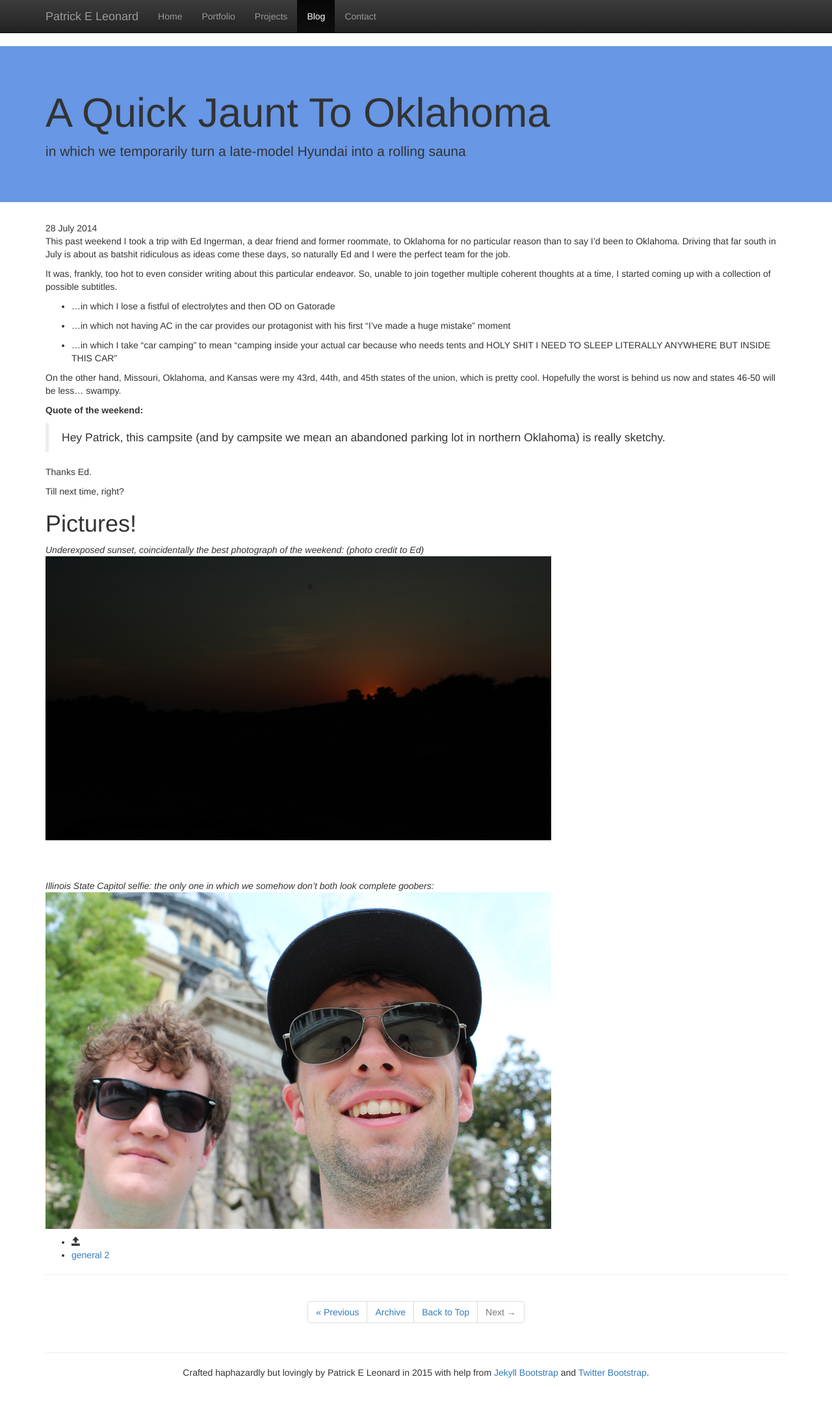
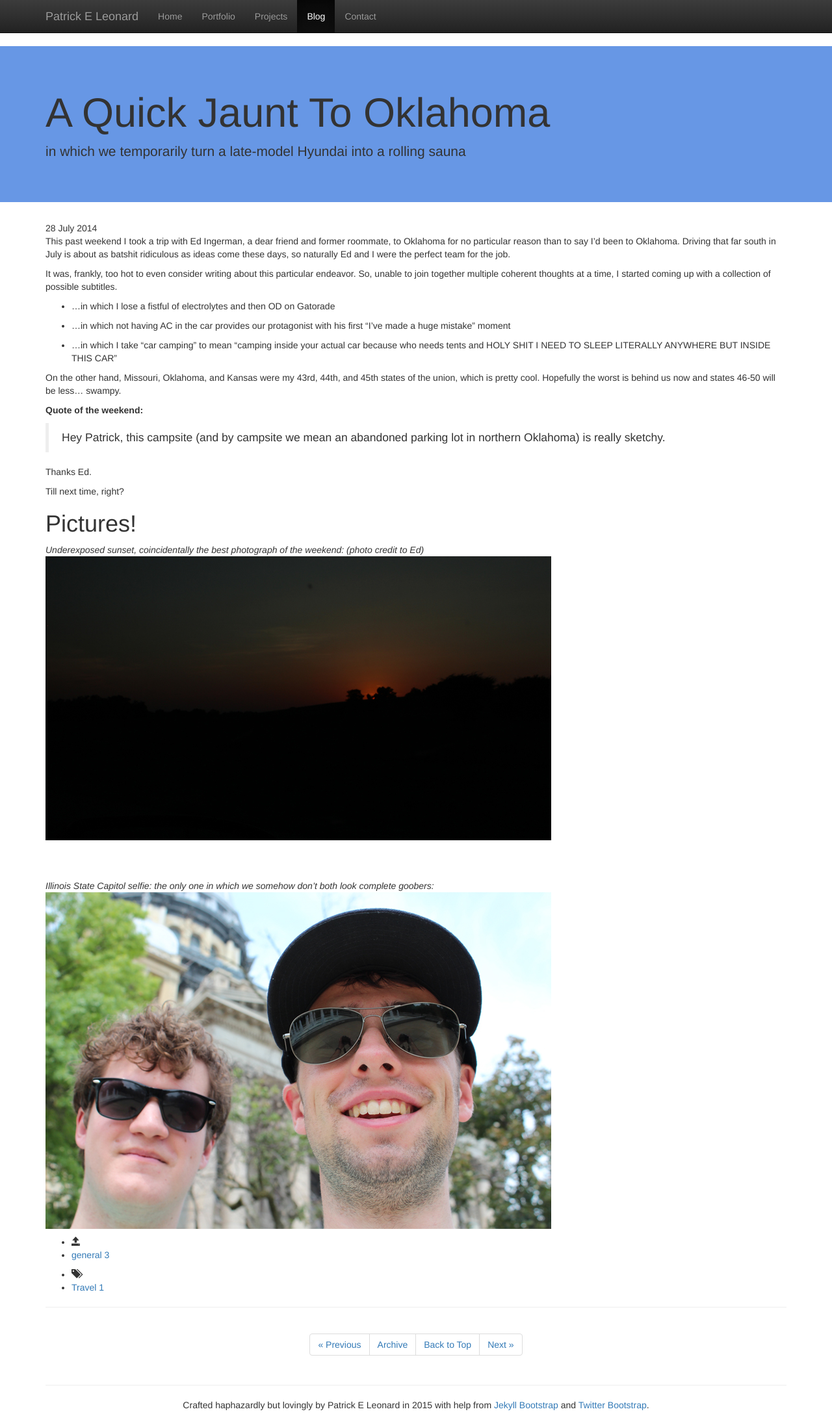
Before and after one commit to patrickeleonard/blog, a Jekyll site: the page built from _posts/2014-07-28-a-quick-jaunt-to-oklahoma.md, in a window 1280 px wide. Shown: the whole page at 65% size. Built offline with Jekyll 4.4.1, drawn with Linux system fonts in a browser that asks for light colours; nearby versions of some CDN libraries; library files that are not in the unit come from our copies; before the commit the page ends 2132 px from its top, so only the background shows below that.

```diff
--- a/_posts/2014-07-28-a-quick-jaunt-to-oklahoma.md
+++ b/_posts/2014-07-28-a-quick-jaunt-to-oklahoma.md
@@ -2,7 +2,7 @@
 layout: post
 category : general
 tagline: "in which we temporarily turn a late-model Hyundai into a rolling sauna"
-tags : []
+tags : [Travel]
 ---
 {% include JB/setup %}
 
--- a/_theme_packages/theme-patrickeleonard/assets/themes/theme-patrickeleonard/css/style.css
+++ b/_theme_packages/theme-patrickeleonard/assets/themes/theme-patrickeleonard/css/style.css
@@ -15,11 +15,14 @@
 .post-content {
   margin-left: 100px;
   margin-right: 100px;
+  margin-bottom: 100px;
 }
 
 div.post-content > p {
   font-family: "Century Schoolbook", Georgia, serif;
   font-size: 16px;
+  padding-top: 8px;
+  padding-bottom: 8px;
 }
 
 div.post-content > blockquote {
--- a/assets/themes/theme-patrickeleonard/css/style.css
+++ b/assets/themes/theme-patrickeleonard/css/style.css
@@ -15,11 +15,14 @@
 .post-content {
   margin-left: 100px;
   margin-right: 100px;
+  margin-bottom: 100px;
 }
 
 div.post-content > p {
   font-family: "Century Schoolbook", Georgia, serif;
   font-size: 16px;
+  padding-top: 8px;
+  padding-bottom: 8px;
 }
 
 div.post-content > blockquote {
```
Also changed, not shown: _posts/2015-4-27-growing-up-with-death-cab.md (added, +19 -0 lines), 10 other files.
